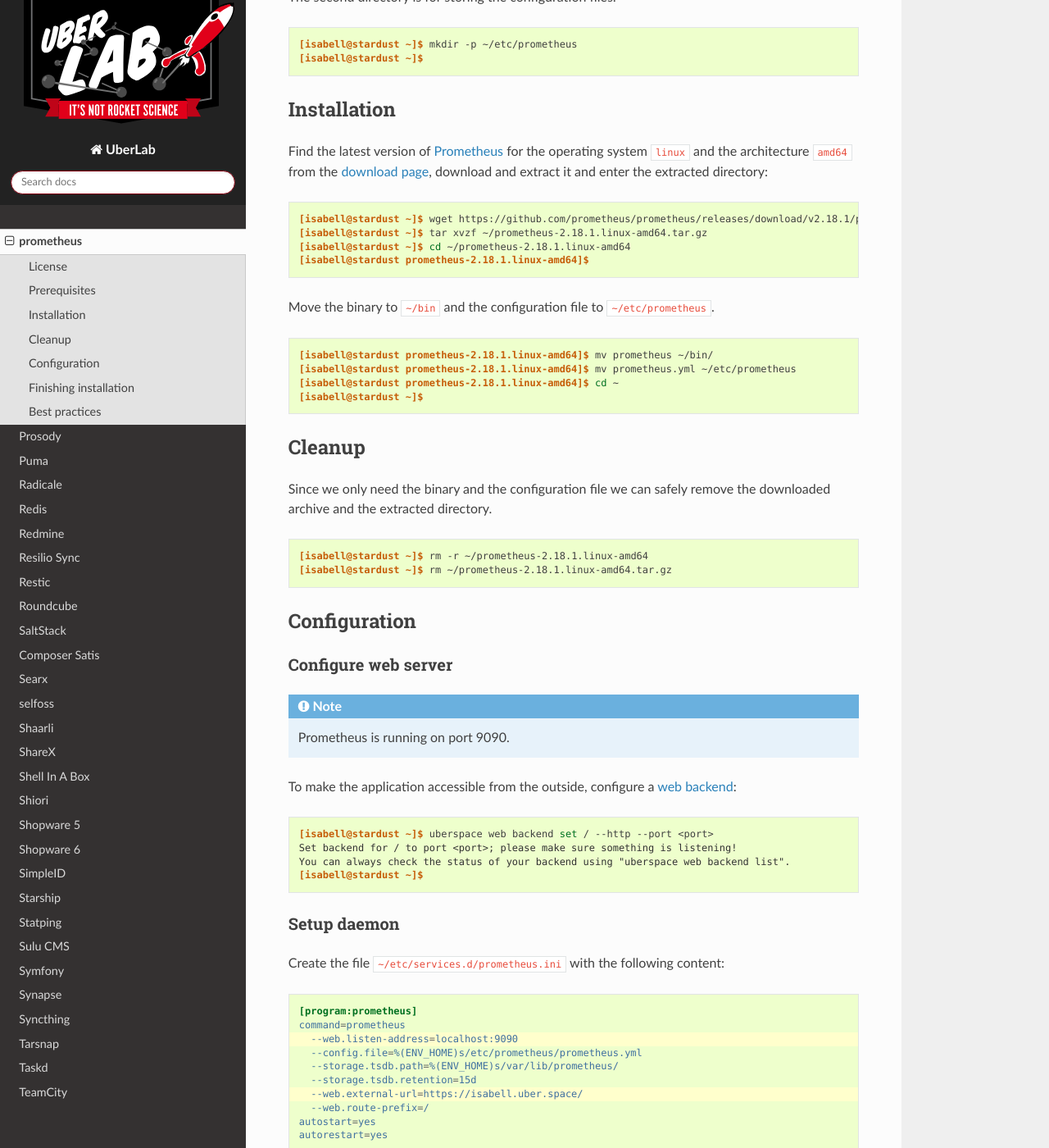
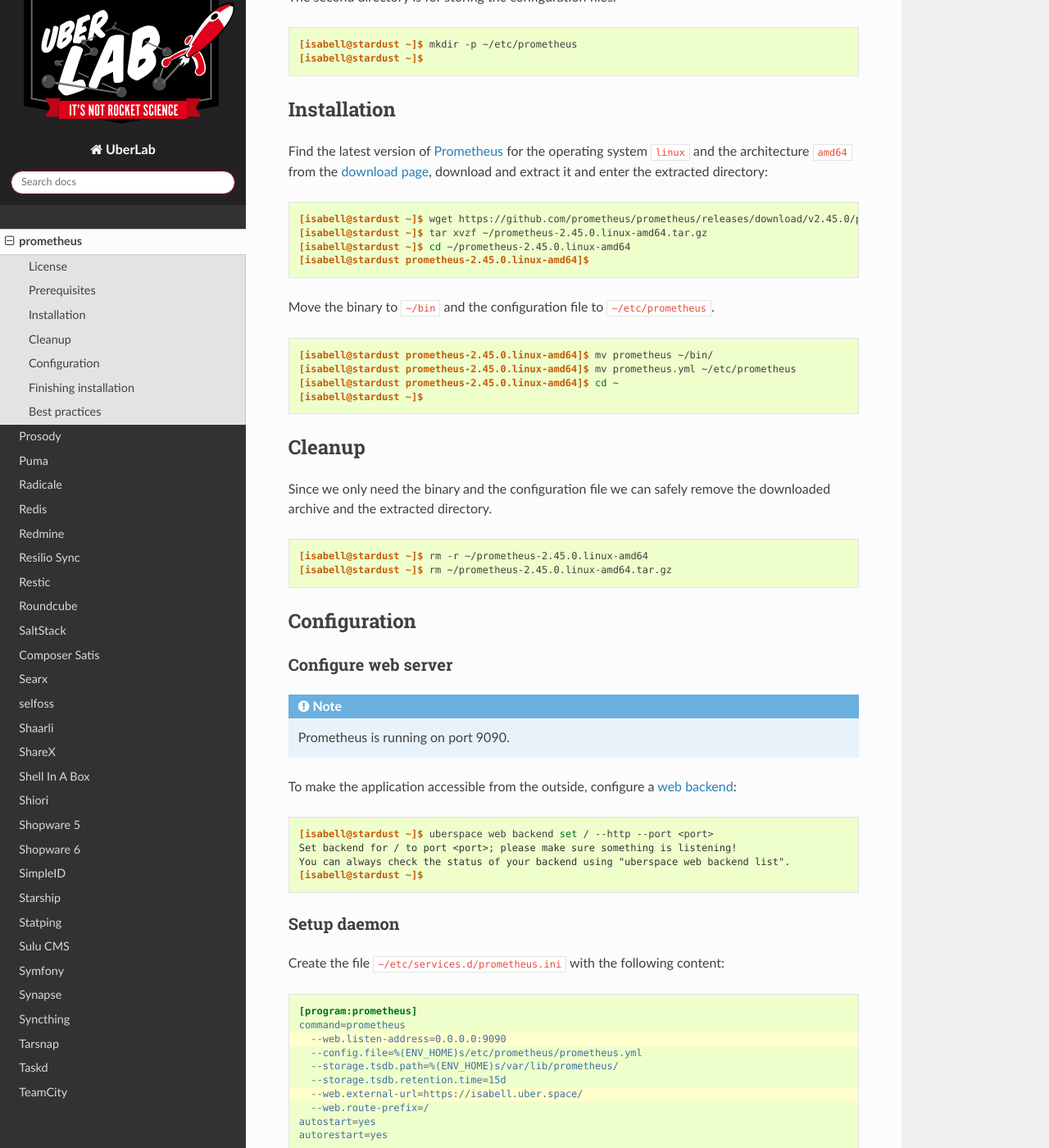
Before and after one commit to Uberspace/lab, a Sphinx documentation site: the page built from source/guide_prometheus.rst, in a window 1280 px wide and 1400 px high, scrolled down 1735 px. Shown: the whole window at 82% size. Built offline with Sphinx 7.4.7 and the Read the Docs theme 2.0.0, drawn with Linux system fonts in a browser that asks for light colours; some of the changed text lies outside the part shown.

Commit message:
guide_prometheus: version bump, deprecated flag, listen-address (#1560)
* storage.tsdb.retention: Deprecated in favor of storage.tsdb.retention.time https://prometheus.io/docs/prometheus/latest/storage/

* address to listen to has to be 0.0.0.0 in snippet

* version bump latest LTS 2.45.0 https://prometheus.io/download/

```diff
--- a/source/guide_prometheus.rst
+++ b/source/guide_prometheus.rst
@@ -64,18 +64,18 @@
 
 ::
 
- [isabell@stardust ~]$ wget https://github.com/prometheus/prometheus/releases/download/v2.18.1/prometheus-2.18.1.linux-amd64.tar.gz
- [isabell@stardust ~]$ tar xvzf ~/prometheus-2.18.1.linux-amd64.tar.gz
- [isabell@stardust ~]$ cd ~/prometheus-2.18.1.linux-amd64
- [isabell@stardust prometheus-2.18.1.linux-amd64]$
+ [isabell@stardust ~]$ wget https://github.com/prometheus/prometheus/releases/download/v2.45.0/prometheus-2.45.0.linux-amd64.tar.gz
+ [isabell@stardust ~]$ tar xvzf ~/prometheus-2.45.0.linux-amd64.tar.gz
+ [isabell@stardust ~]$ cd ~/prometheus-2.45.0.linux-amd64
+ [isabell@stardust prometheus-2.45.0.linux-amd64]$
 
 Move the binary to ``~/bin`` and the configuration file to ``~/etc/prometheus``.
 
 ::
 
- [isabell@stardust prometheus-2.18.1.linux-amd64]$ mv prometheus ~/bin/
- [isabell@stardust prometheus-2.18.1.linux-amd64]$ mv prometheus.yml ~/etc/prometheus
- [isabell@stardust prometheus-2.18.1.linux-amd64]$ cd ~
+ [isabell@stardust prometheus-2.45.0.linux-amd64]$ mv prometheus ~/bin/
+ [isabell@stardust prometheus-2.45.0.linux-amd64]$ mv prometheus.yml ~/etc/prometheus
+ [isabell@stardust prometheus-2.45.0.linux-amd64]$ cd ~
  [isabell@stardust ~]$
 
 Cleanup
@@ -85,8 +85,8 @@
 
 ::
 
- [isabell@stardust ~]$ rm -r ~/prometheus-2.18.1.linux-amd64
- [isabell@stardust ~]$ rm ~/prometheus-2.18.1.linux-amd64.tar.gz
+ [isabell@stardust ~]$ rm -r ~/prometheus-2.45.0.linux-amd64
+ [isabell@stardust ~]$ rm ~/prometheus-2.45.0.linux-amd64.tar.gz
 
 Configuration
 =============
@@ -110,10 +110,10 @@
 
   [program:prometheus]
   command=prometheus
-    --web.listen-address=localhost:9090
+    --web.listen-address=0.0.0.0:9090
     --config.file=%(ENV_HOME)s/etc/prometheus/prometheus.yml
     --storage.tsdb.path=%(ENV_HOME)s/var/lib/prometheus/
-    --storage.tsdb.retention=15d
+    --storage.tsdb.retention.time=15d
     --web.external-url=https://isabell.uber.space/
     --web.route-prefix=/
   autostart=yes
@@ -124,12 +124,12 @@
   * ``--web.listen-address``: The IP address and port Prometheus listens on.
   * ``--config.file``: The full path to the Prometheus_ configuration file.
   * ``--storage.tsdb.path``: The path where Prometheus stores the timeseries database.
-  * ``--storage.tsdb.retention``: The amount of time to keep the datapoints of the timeseries database (in this guide it's set to 15 days).
+  * ``--storage.tsdb.retention.time``: The amount of time to keep the datapoints of the timeseries database (in this guide it's set to 15 days).
   * ``--web.external-url``: The URL under which Prometheus is reachable.
   * ``--web.route-prefix``: The path under which Prometheus is reachable.
 
 .. note::
-   When using web backends, the address to listen to has to be ``0.0.0.0``. In the example above, the corresponding line has to be changed to ``--web.listen-address=0.0.0.0:9090``.
+   When using [web backends](https://manual.uberspace.de/web-backends/), the address to listen to has to be ``0.0.0.0``, not  127.0.0.1, localhost or ::1.
 
 Finishing installation
 ======================
```
